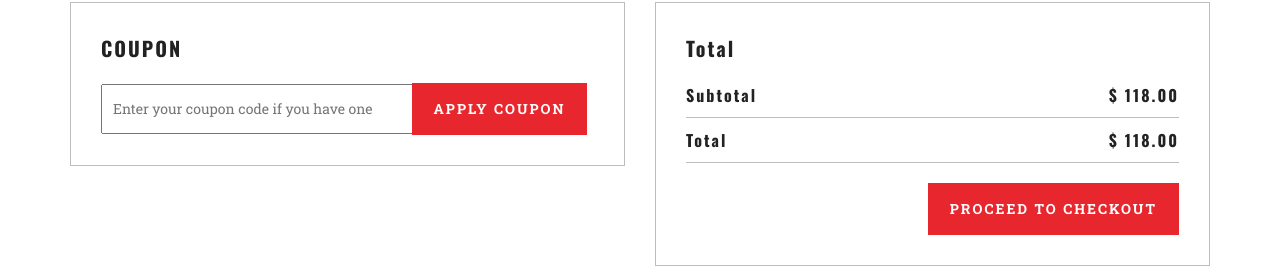
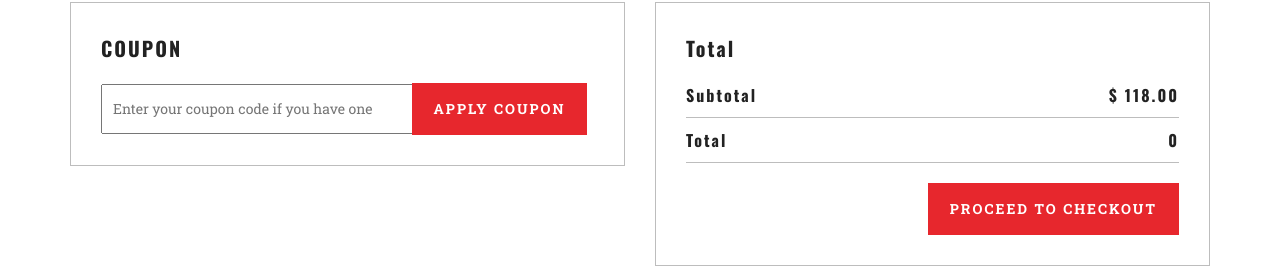
Before and after one commit to Nagarjunl/next-cart, a Next.js app: page /product in a window 1280 px wide. Shown: the part 1437-1705 px from the top of the page. Built offline with nearby package versions, Linux system fonts and the light colour scheme; what next-redux-wrapper would draw is missing.

Commit message:
Cart Total Added

```diff
--- a/pages/product.js
+++ b/pages/product.js
@@ -3,17 +3,20 @@ import { useSelector, useDispatch } from "react-redux"; // updated
 import { addCartItems } from "@/store/slices/cartslice";
 import { addItem } from "@/store/slices/itemslice";
 
+import React, { useState, useEffect } from "react";
+
 export default function Product() {
   const items = useSelector((state) => state.items.items);
+  const cartItems = useSelector((state) => state.cart.cartItems);
   const dispatch = useDispatch();
+
+  const [total, setTotal] = useState();
 
   const qtyChange = (e, itemObj, pos) => {
     const amount = e.target.value;
     const id = itemObj.id;
     let cartItem = { ...itemObj };
     cartItem.total = amount * cartItem.price;
-
-    console.log(amount, id);
 
     dispatch(addCartItems(cartItem));
 
@@ -23,7 +26,7 @@ export default function Product() {
           const { category, items } = { ...obj };
           return {
             category: category,
-            items: items.map((item, index) =>
+            items: items.map((item) =>
               item.id === id ? { ...item, total: cartItem.total } : item
             ),
           };
@@ -31,6 +34,11 @@ export default function Product() {
       )
     );
   };
+
+  useEffect(() => {
+    console.log(cartItems);
+    setTotal(cartItems.reduce((acc, cartItem) => acc + cartItem.total, 0));
+  }, [setTotal, cartItems]);
 
   return (
     <>
@@ -178,7 +186,7 @@ export default function Product() {
                     Subtotal<span>$ 118.00</span>
                   </h3>
                   <h3>
-                    Total<span>$ 118.00</span>
+                    Total<span> {total} </span>
                   </h3>
                   <div className="proceed-button">
                     <button
```
